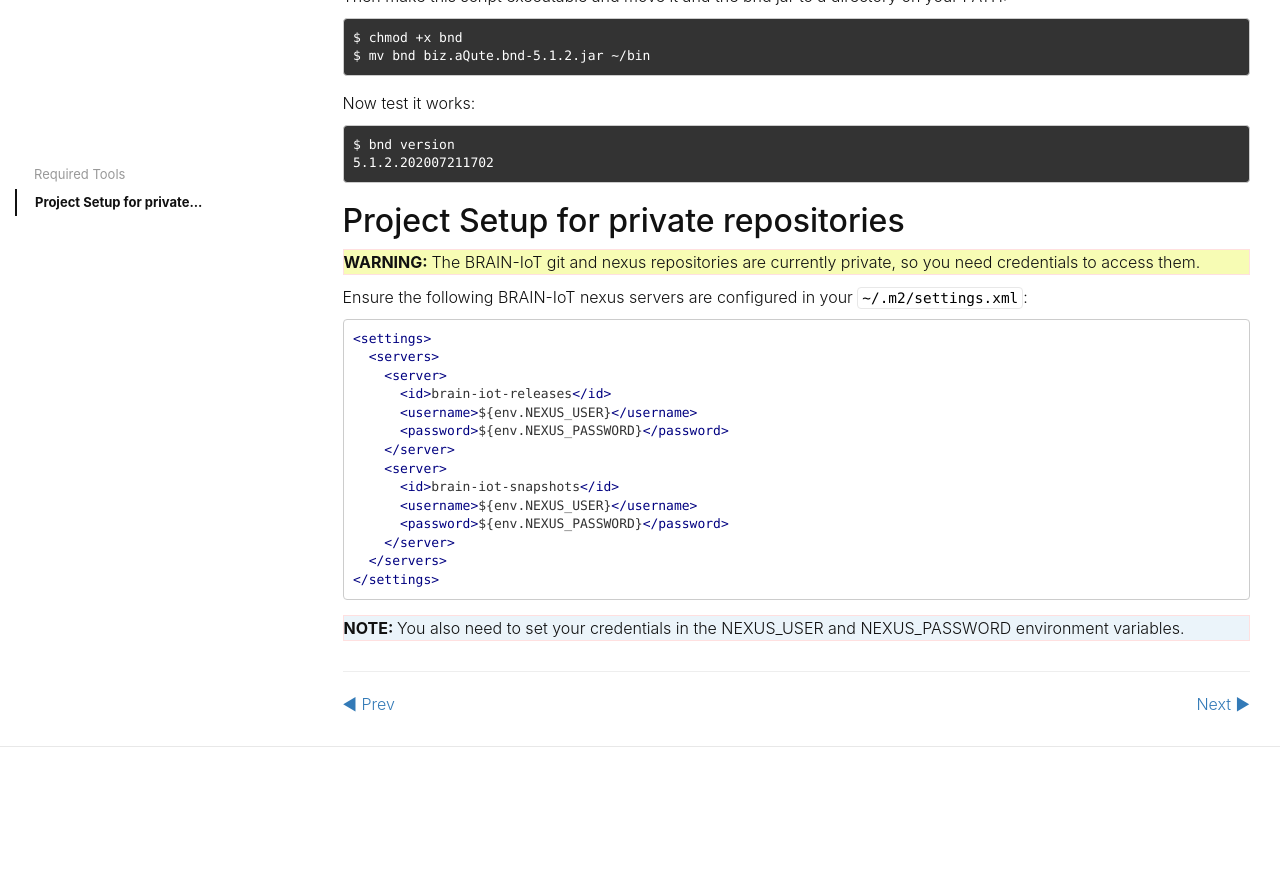
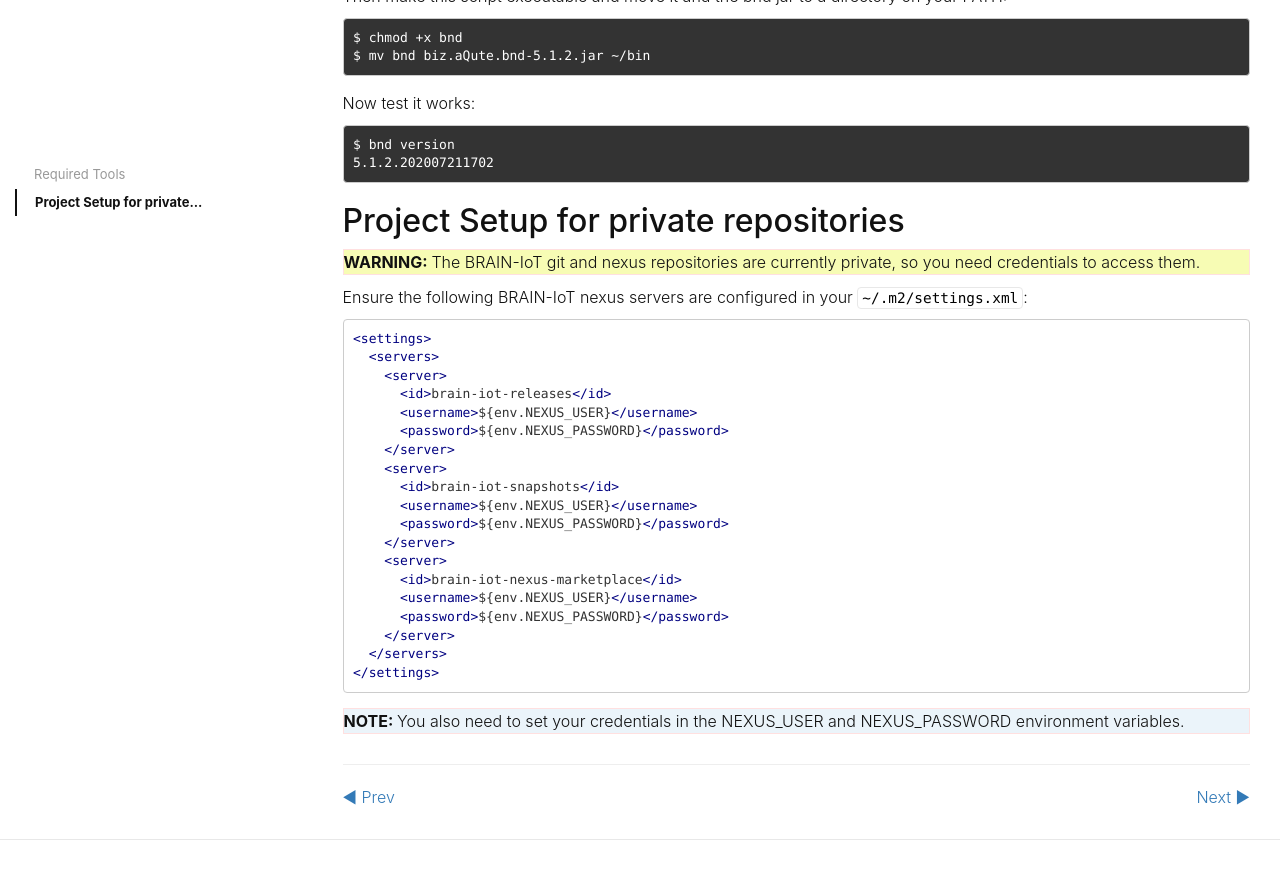
Before and after one commit to eclipse-researchlabs/brain-iot-tutorials, a Jekyll site: the page built from _tutorial/00-prerequisites.md, in a window 1280 px wide and 900 px high, scrolled down 905 px. Shown: the top 879 px of the window. Built offline with Jekyll 4.4.1, drawn with Linux system fonts in a browser that asks for light colours; nearby versions of some CDN libraries; before the commit the page ends 1712 px from its top, so only the background shows below that.

Commit message:
add marketplace credential in prerequisites

````diff
--- a/_tutorial/00-prerequisites.md
+++ b/_tutorial/00-prerequisites.md
@@ -66,6 +66,11 @@
       <username>${env.NEXUS_USER}</username>
       <password>${env.NEXUS_PASSWORD}</password>
     </server>
+    <server>
+      <id>brain-iot-nexus-marketplace</id>
+      <username>${env.NEXUS_USER}</username>
+      <password>${env.NEXUS_PASSWORD}</password>
+    </server>
   </servers>
 </settings>
 ```
````
Also changed, not shown: _tutorial/10-developer.md (+6 -7 lines).
